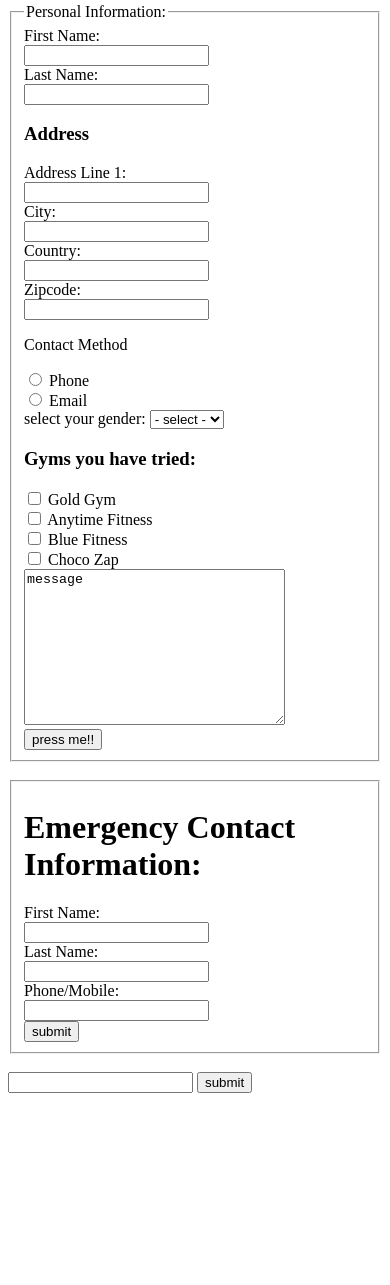
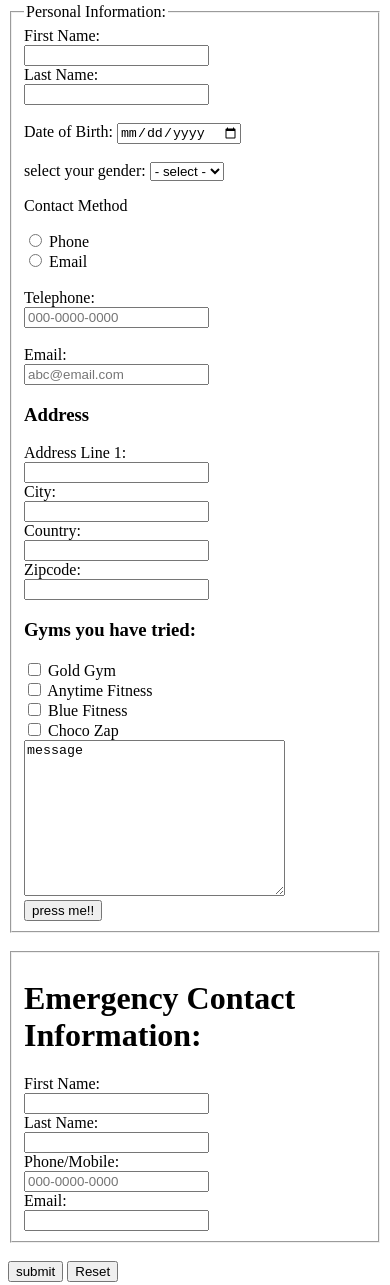
Before and after one commit to Ahad-Younus12/Learning-HTML, a plain HTML site: page 01-Basics/index.html in a window 390 px wide. Shown: the part 1483-2768 px from the top of the page. Before the commit the page ends 2584 px from the top, so only its background shows below. Drawn offline with Linux system fonts and the light colour scheme.

Commit message:
Input Types

```diff
--- a/01-Basics/index.html
+++ b/01-Basics/index.html
@@ -315,7 +315,32 @@
                     <label for="first_name">First Name:</label><br>
                     <input type="text" id="first_name" name="first_name"><br>
                     <label for="last_name">Last Name:</label><br>
-                    <input type="text" id="last_name" name="last_name">
+                    <input type="text" id="last_name" name="last_name"><br><br>
+
+                    <label for="birthdate">Date of Birth:</label>
+                    <input type="date" name="birthdate" id="birthdate"><br><br>
+
+                    <label for="gender">select your gender:</label>
+                    <select name="gender" id="gender" required>
+                        <option value="" disabled selected>- select -</option>
+                        <option value="male">Male</option>
+                        <option value="female">Female</option>
+                        <option value="other">Other</option>
+                    </select>
+
+                    <p>Contact Method</p>
+                    <input type="radio" name="contact_method" id="phone" value="phone">
+                    <label for="phone">Phone</label><br>
+                    <input type="radio" name="contact_method" id="Email" value="Email">
+                    <label for="Email">Email</label><br><br>
+
+                    <label for="telephone">Telephone:</label><br>
+                    <input type="tel" name="telephone" id="telephone" placeholder="000-0000-0000"
+                        pattern="[0-9]{3}-[0-9]{4}-[0-9]{4}" required><br><br>
+                    <label for="email">Email:</label><br>
+                    <input type="email" name="email" id="email" placeholder="abc@email.com" required>
+
+
                     <h3>Address</h3>
                     <label for="address_line1">Address Line 1:</label><br>
                     <input type="text" name="address" id="address_line1"><br>
@@ -326,19 +351,7 @@
                     <label for="zipcode">Zipcode:</label><br>
                     <input type="text" name="zipcode" id="zipcode">
 
-                    <p>Contact Method</p>
-                    <input type="radio" name="contact_method" id="phone" value="phone">
-                    <label for="phone">Phone</label><br>
-                    <input type="radio" name="contact_method" id="Email" value="Email">
-                    <label for="Email">Email</label><br>
 
-                    <label for="gender">select your gender:</label>
-                    <select name="gender" id="gender" required>
-                        <option value="" disabled selected>- select -</option>
-                        <option value="male">Male</option>
-                        <option value="female">Female</option>
-                        <option value="other">Other</option>
-                    </select>
 
                     <h3>Gyms you have tried:</h3>
                     <input type="checkbox" name="gym_history" id="gold_gym" value="gold_gym">
@@ -351,23 +364,25 @@
                     <label for="chocozap">Choco Zap</label><br>
                     <textarea name="message" id="message" rows="10" cols="30">message</textarea><br>
                     <button type="button">press me!!</button>
-                </fieldset>
-            </form>
-        </div><br>
-        <div>
-            <form action="" autocomplete="off">
+                </fieldset><br>
+
                 <fieldset>
                     <h1>Emergency Contact Information:</h1>
                     <label for="emergency_first_name">First Name:</label><br>
                     <input type="text" id="emergency_first_name" name="emergency_first_name"><br>
                     <label for="emergency_last_name">Last Name:</label><br>
                     <input type="text" id="emergency_last_name" name="emergency_last_name"> <br>
-                    <label for="emergency_phone">Phone/Mobile:</label><br>
-                    <input type="number" name="emergency_phone" id="emergency_phone"><br>
-                    <input type="submit" value="submit">
-                </fieldset>
+                    <label for="emergency_tel">Phone/Mobile:</label><br>
+                    <input type="tel" name="emergency_tel" id="emergency_tel" placeholder="000-0000-0000"
+                        pattern="[0-9]{3}-[0-9]{4}-[0-9]{4}" required><br>
+                    <label for="emergency_email">Email:</label><br>
+                    <input type="email" id="emergency_email" name="emergency_email"><br>
+
+                </fieldset><br>
+                <input type="submit" value="submit">
+                <input type="reset">
             </form>
-        </div><br>
+        </div><br><br>
         <div>
             <form action="">
                 <input list="browsers">
```
